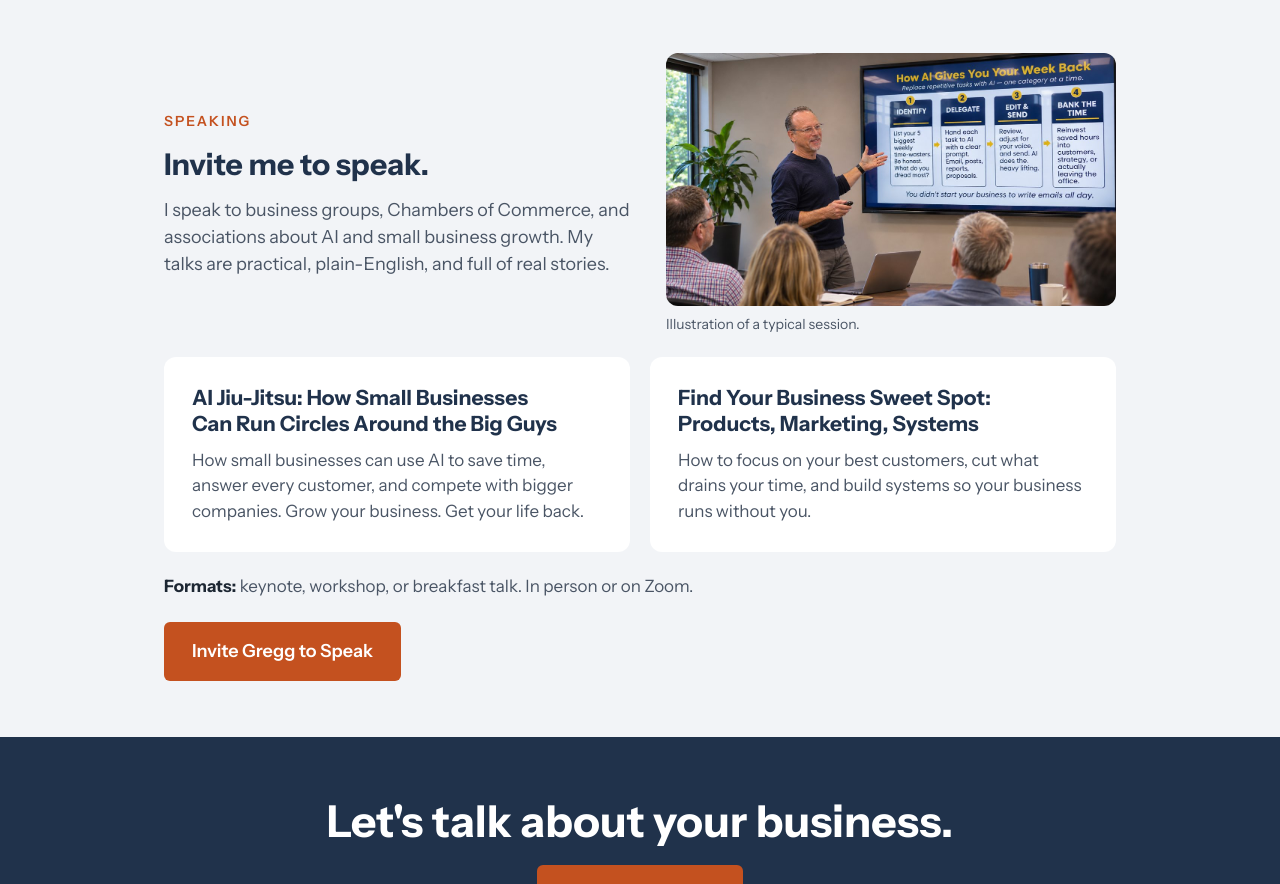
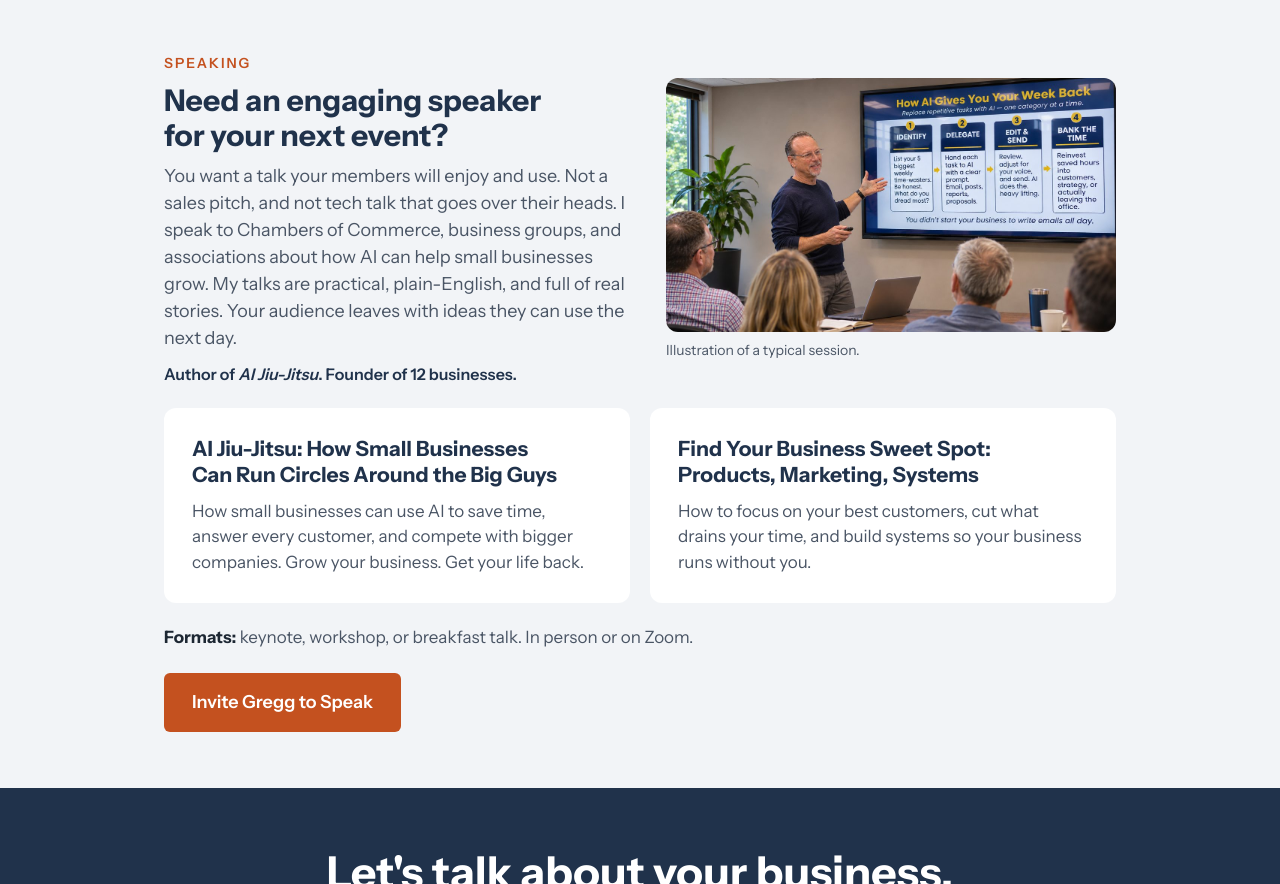
Before and after one commit to BreakThruLLC/breakthrugrowth, a plain HTML site: page about/index.html in a window 1280 px wide. Shown: the part 3967-4851 px from the top of the page. Drawn offline with Linux system fonts and the light colour scheme.

Commit message:
About: StoryBrand speaking intro with credential line
Co-Authored-By: Claude Opus 5.5 <noreply@anthropic.com>
Claude-Session: https://claude.ai/code/session_015ACpWAwvxE3Cuy7Hm2hscd

```diff
--- a/about/index.html
+++ b/about/index.html
@@ -182,8 +182,9 @@
 <div style="display: flex; flex-wrap: wrap; gap: 32px; align-items: center">
 <div style="flex: 1 1 400px; min-width: 0; display: flex; flex-direction: column; gap: 10px">
 <p style="margin: 0; font-size: 14px; font-weight: 600; letter-spacing: 0.14em; color: #C4511F">SPEAKING</p>
-<h2 style="margin: 0; font-size: 30px; color: #20324B">Invite me to speak.</h2>
-<p style="margin: 0; font-size: 18px; color: #4A5565">I speak to business groups, Chambers of Commerce, and associations about AI and small business growth. My talks are practical, plain-English, and full of real stories.</p>
+<h2 style="margin: 0; font-size: 30px; line-height: 1.15; color: #20324B">Need an engaging speaker for your next event?</h2>
+<p style="margin: 0; font-size: 18px; color: #4A5565">You want a talk your members will enjoy and use. Not a sales pitch, and not tech talk that goes over their heads. I speak to Chambers of Commerce, business groups, and associations about how AI can help small businesses grow. My talks are practical, plain-English, and full of real stories. Your audience leaves with ideas they can use the next day.</p>
+<p style="margin: 0; font-size: 16px; font-weight: 600; color: #20324B">Author of <i>AI Jiu-Jitsu</i>. Founder of 12 businesses.</p>
 </div>
 <figure style="flex: 1 1 380px; min-width: 0; margin: 0; display: flex; flex-direction: column; gap: 8px">
 <img loading="lazy" src="/assets/img/speaking-illustration.jpg" alt="Illustration of Gregg presenting a slide titled How AI Gives You Your Week Back to a small group of business owners" width="1200" height="675" style="width: 100%; height: auto; display: block; border-radius: 12px">
```
